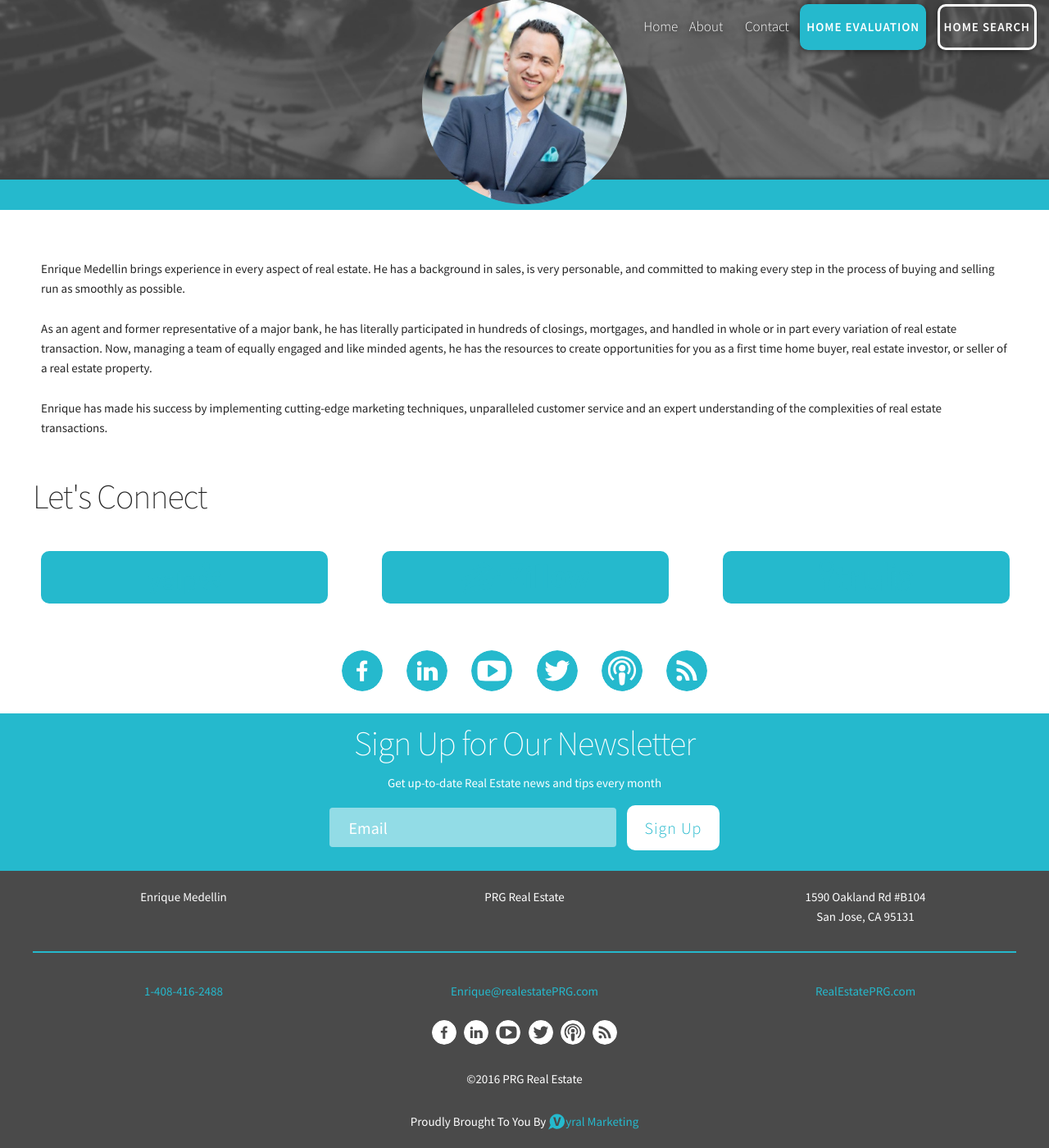
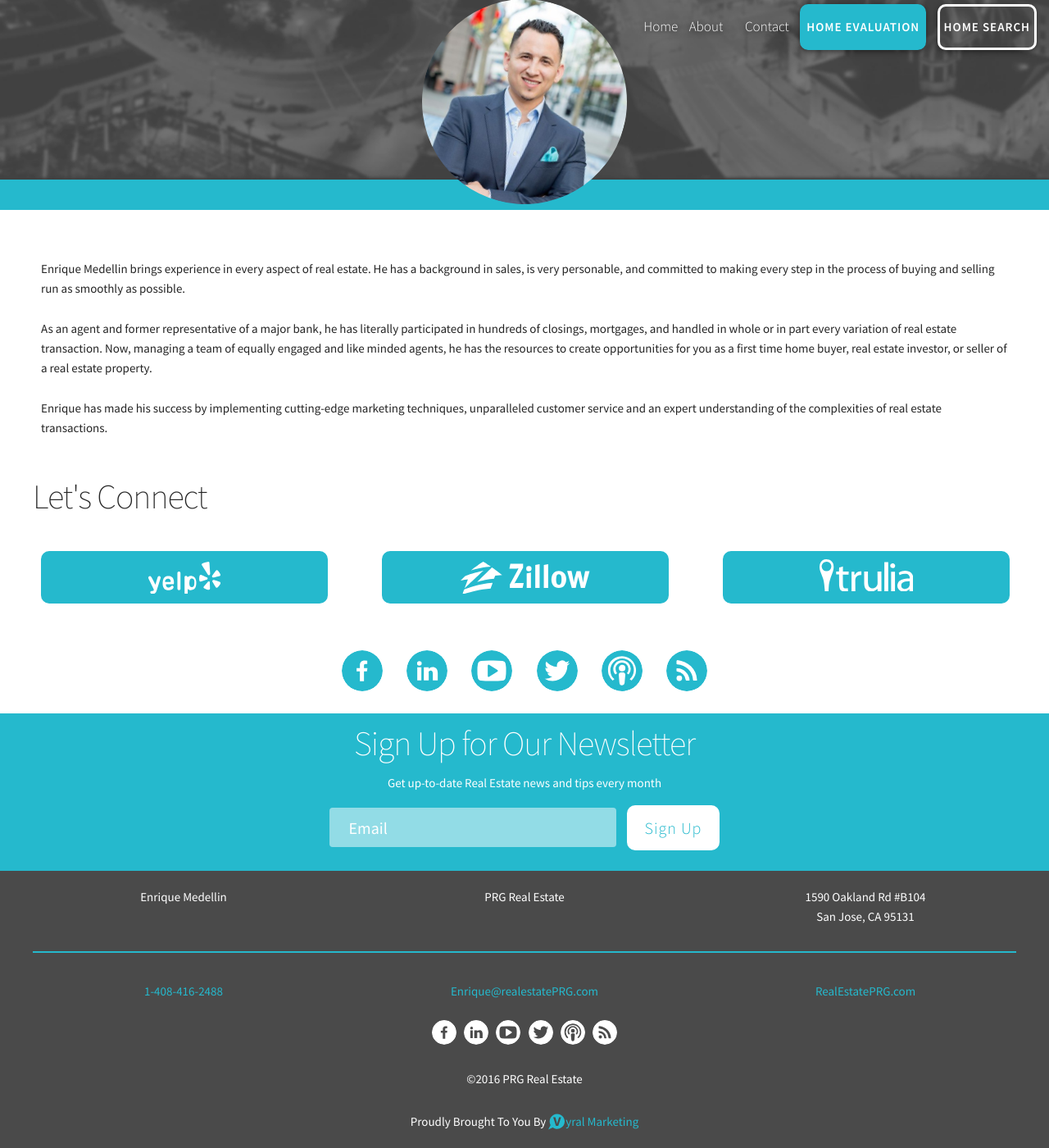
Before and after one commit to Vyralmarketing/Escrow, a Jekyll site: the page built from about.md, in a window 1280 px wide and 1400 px high, scrolled down 314 px. Shown: the whole window at 82% size. Built offline with Jekyll 4.4.1, drawn with Linux system fonts in a browser that asks for light colours.

Commit message:
Updated '/_sass/_custom.sass' via CloudCannon

```diff
--- a/_sass/_custom.sass
+++ b/_sass/_custom.sass
@@ -14,6 +14,3 @@
 @media (min-width: 550px)
   #hero
     background-position: center -100px
-
-.cls-1
-    fill: #25b9cd
```
